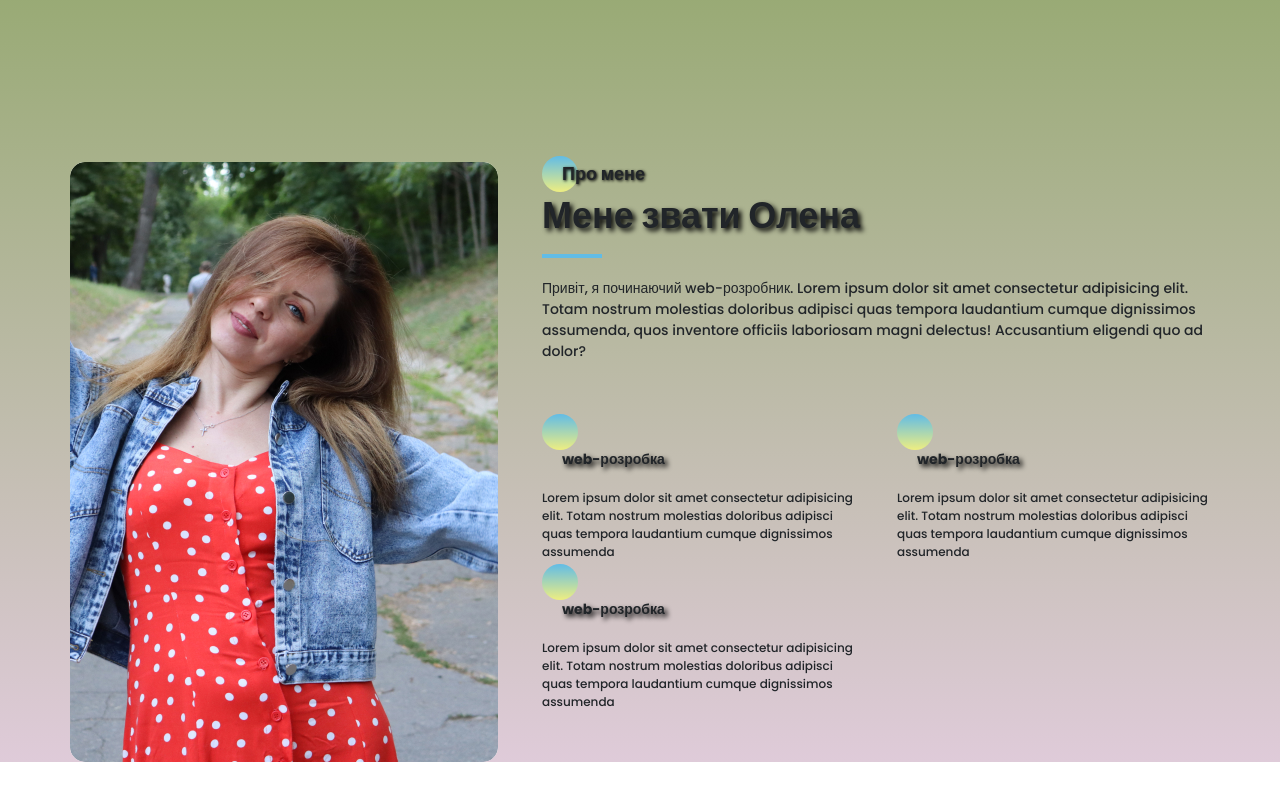
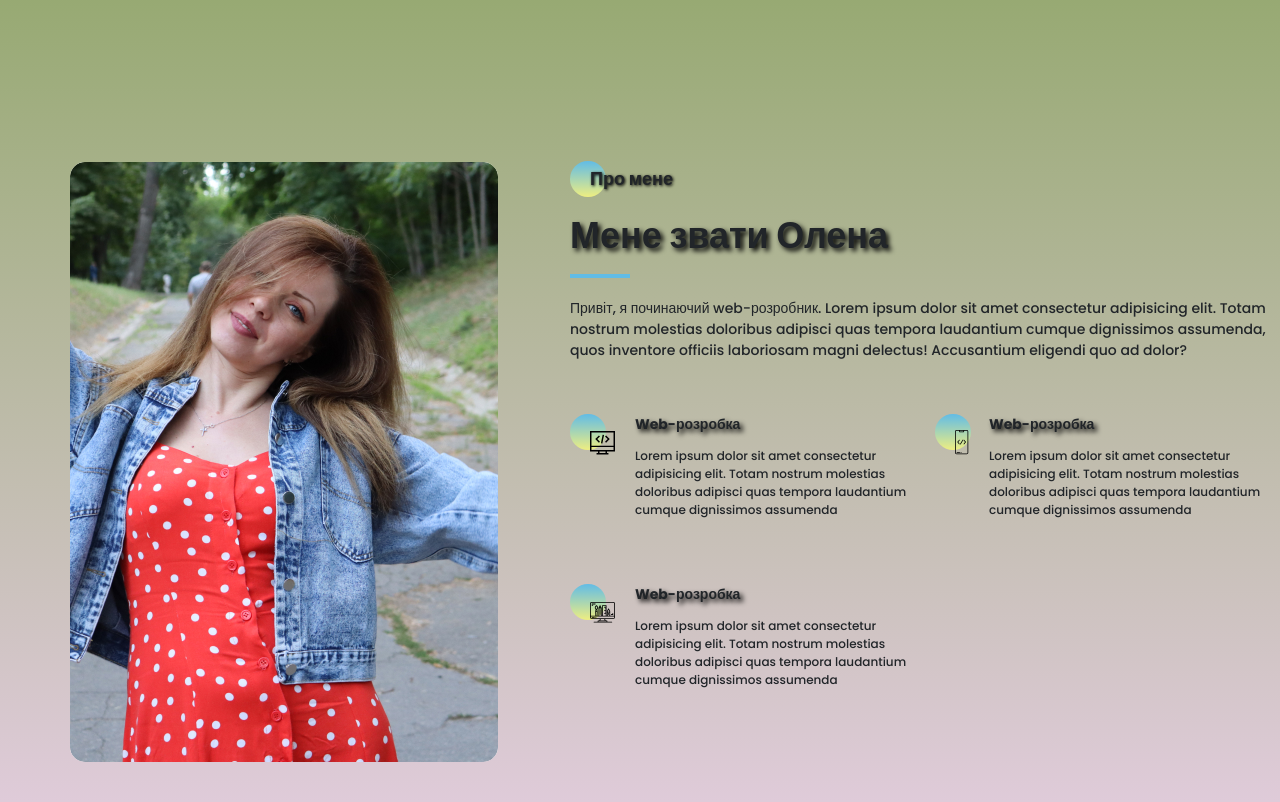
Before and after one commit to HelenAmber/My-portfolio, a website: page src/index.html in a window 1280 px wide. Shown: the part 753-1555 px from the top of the page. Before the commit the page ends 1515 px from the top, so only its background shows below. Drawn offline with nearby package versions, Linux system fonts and the light colour scheme; files that its build step writes are made by us from their sources.

Commit message:
added styles for 'about'

```diff
--- a/src/index.html
+++ b/src/index.html
@@ -113,8 +113,8 @@
 
             <div class="about__myinfo">
                 <div class="title title_fz16 promo__subtitle">Про мене</div>
-                <h2 class="title">Мене звати Олена</h2>
-                <div class="about__separator"></div>
+                <h2 class="title about__title">Мене звати Олена</h2>
+                <div class="separator"></div>
                 <div class="about__text">
                     Привіт, я починаючий web-розробник.
                     Lorem ipsum dolor sit amet consectetur adipisicing elit. Totam nostrum molestias doloribus adipisci quas tempora laudantium cumque dignissimos assumenda, quos inventore officiis laboriosam magni delectus! Accusantium eligendi quo ad dolor?
@@ -123,24 +123,37 @@
 
              <div class="about__skills">
                  <div class="skills__wrapper">
+
                     <div class="about__skills_item">
-                        <div class="title title_fz14 promo__subtitle">web-розробка</div>
+                        <div class="about__img about__subtitle">
+                            <img src="icons/about_me/web_development.svg" alt="web_development">
+                        </div>
                         <div class="about__descr">
-                            Lorem ipsum dolor sit amet consectetur adipisicing elit. Totam nostrum molestias doloribus adipisci quas tempora laudantium cumque dignissimos assumenda
+                            <div class="title title_fz14">Web-розробка</div>
+                            <p>Lorem ipsum dolor sit amet consectetur adipisicing elit. Totam nostrum molestias doloribus adipisci quas tempora laudantium cumque dignissimos assumenda</p>
                         </div>
                      </div>
+
                      <div class="about__skills_item">
-                        <div class="title title_fz14 promo__subtitle">web-розробка</div>
+                        <div class="about__img about__subtitle">
+                            <img src="icons/about_me/mobile_dev.svg" alt="design">
+                        </div>
                         <div class="about__descr">
-                            Lorem ipsum dolor sit amet consectetur adipisicing elit. Totam nostrum molestias doloribus adipisci quas tempora laudantium cumque dignissimos assumenda
+                            <div class="title title_fz14">Web-розробка</div>
+                            <p>Lorem ipsum dolor sit amet consectetur adipisicing elit. Totam nostrum molestias doloribus adipisci quas tempora laudantium cumque dignissimos assumenda</p>
                         </div>
                      </div>
+
                      <div class="about__skills_item">
-                        <div class="title title_fz14 promo__subtitle">web-розробка</div>
+                        <div class="about__img about__subtitle">
+                            <img src="icons/about_me/design.svg" alt="design">
+                        </div>
                         <div class="about__descr">
-                            Lorem ipsum dolor sit amet consectetur adipisicing elit. Totam nostrum molestias doloribus adipisci quas tempora laudantium cumque dignissimos assumenda
+                            <div class="title title_fz14">Web-розробка</div>
+                            <p>Lorem ipsum dolor sit amet consectetur adipisicing elit. Totam nostrum molestias doloribus adipisci quas tempora laudantium cumque dignissimos assumenda</p>
                         </div>
                      </div>
+
                  </div>
              </div>
 
--- a/src/sass/blocks/_about.scss
+++ b/src/sass/blocks/_about.scss
@@ -7,6 +7,8 @@
         grid-template-columns: 430px 710px;
         grid-template-rows: 200px 400px;
         grid-auto-rows: minmax(100px, auto);
+        column-gap: 70px;
+        row-gap: 40px;
     }
     &__myphoto {
         grid-column: 1 / 2;
@@ -18,11 +20,10 @@
     &__myinfo {
         grid-column: 2 / 3;
         grid-row: 1 / 2;
-        padding-left: 42px;
+        padding-top: 5px;
     }
-    &__separator {
-        width: 60px;
-        border: 2px solid $main-color;
+    &__title {
+        margin-top: 15px;
     }
     &__text {
         font-weight: 500;
@@ -34,18 +35,32 @@
         font-weight: 500;
         font-size: 12px;
         line-height: 18px;
+        margin-left: 20px;
     }
     &__skills {
         grid-column: 2 / 3;
         grid-row: 2 / 3;
-        padding-top: 67px;
+        margin-top: 20px;
         .skills__wrapper {
             display: grid;
             grid-template-columns: repeat(2, 1fr);
             grid-template-rows: 150px 150px;
+            column-gap: 20px;
+            row-gap: 20px;
         }
     }
     &__skills_item {
-        padding-left: 42px;
+        display: flex;
+        justify-content: space-between;
+        align-items: flex-start;
+        p {
+            margin-top: 20px;
+        }
+    }
+    &__subtitle {
+        position: relative;
+        @include before_circle;
+        padding-left: 20px;
+        padding-top: 8px;
     }
 }
--- a/src/sass/blocks/_menu.scss
+++ b/src/sass/blocks/_menu.scss
@@ -38,7 +38,7 @@
         position: relative;
         width: 345px;
         height: 100%;
-        background: linear-gradient($main-color, rgb(238, 238, 129));
+        background: linear-gradient(rgb(84, 138, 19), rgb(223, 203, 217));
         transition: all 0.6s;
         padding-top: 140px;
         padding-left: 40px;
--- a/src/sass/blocks/_title.scss
+++ b/src/sass/blocks/_title.scss
@@ -5,6 +5,7 @@
     text-shadow: 3px 3px 5px black;
     &_fz14 {
         font-size: 14px;
+        line-height: 5px;
     }
     &_fz16 {
         font-size: 18px;
--- a/src/sass/style.scss
+++ b/src/sass/style.scss
@@ -24,3 +24,8 @@ body {
     width: 1140px;
     margin: 0 auto;
 }
+
+.separator {
+    width: 60px;
+    border: 2px solid $main-color;
+}
```
Also changed, not shown: dist/css/style.css, dist/index.html.
